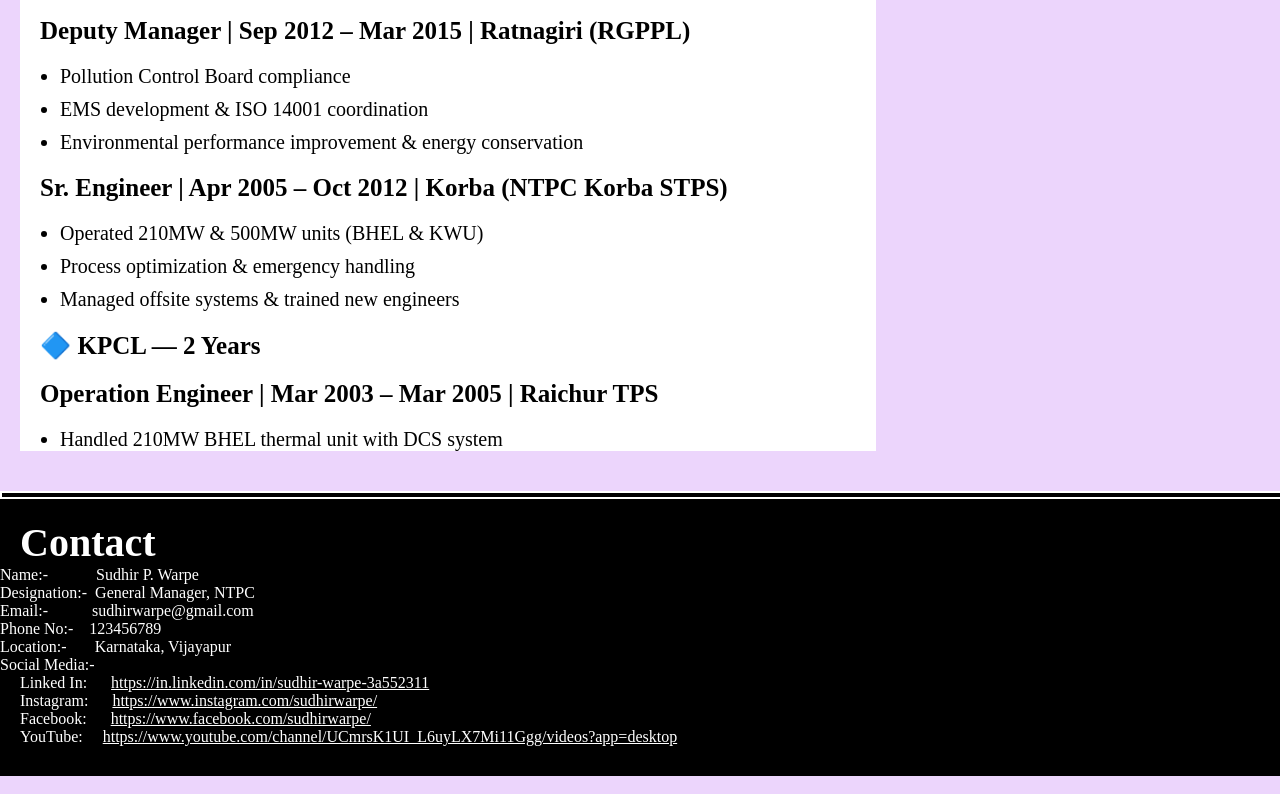
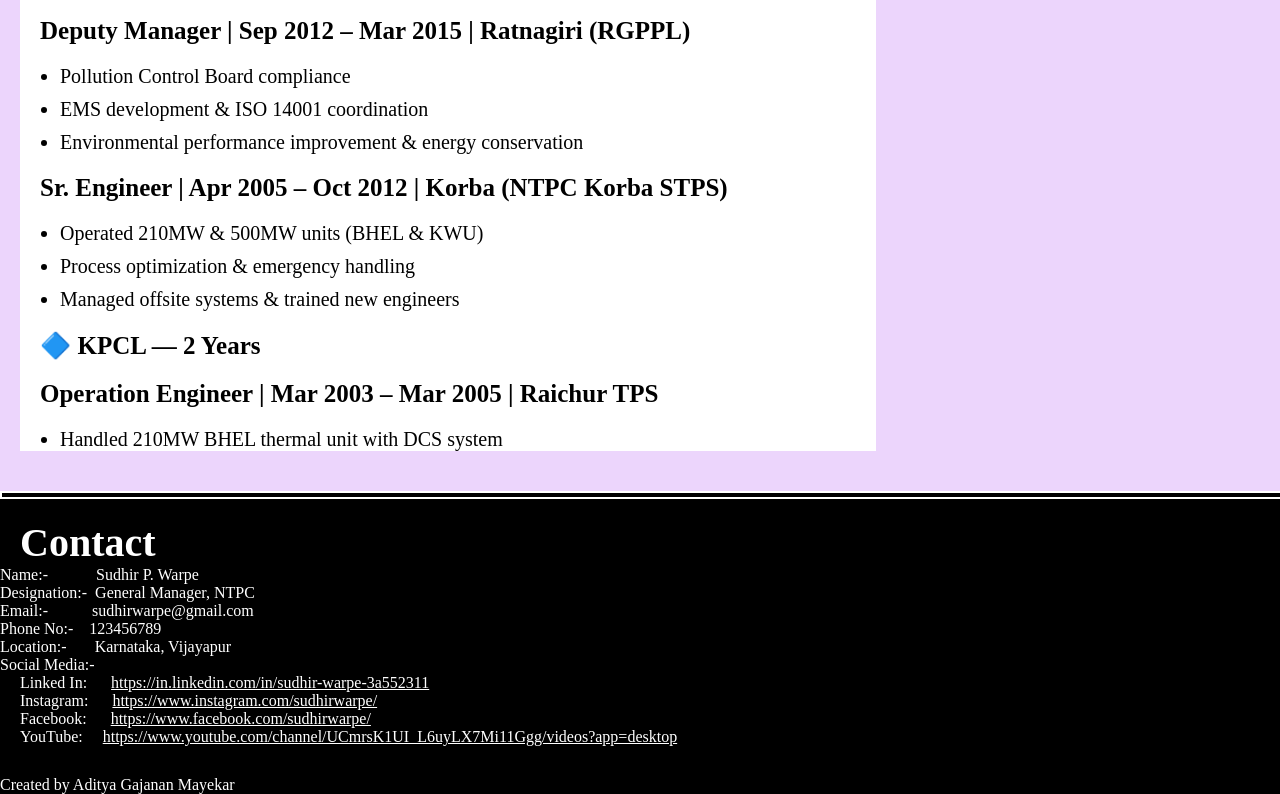
Before and after one commit to AdityaMayekar/My-Project, a plain HTML site: page index.html in a window 1280 px wide. Shown: the part 2628-3422 px from the top of the page. Drawn offline with Linux system fonts and the light colour scheme.

Commit message:
Update index.html

```diff
--- a/index.html
+++ b/index.html
@@ -624,6 +624,7 @@
                 class="li">https://www.youtube.com/channel/UCmrsK1UI_L6uyLX7Mi11Ggg/videos?app=desktop</a>
         </ul>
         </p>
+        <p>Created by Aditya Gajanan Mayekar</p>
 
     </section>
     <script src="script.js"></script>
```
